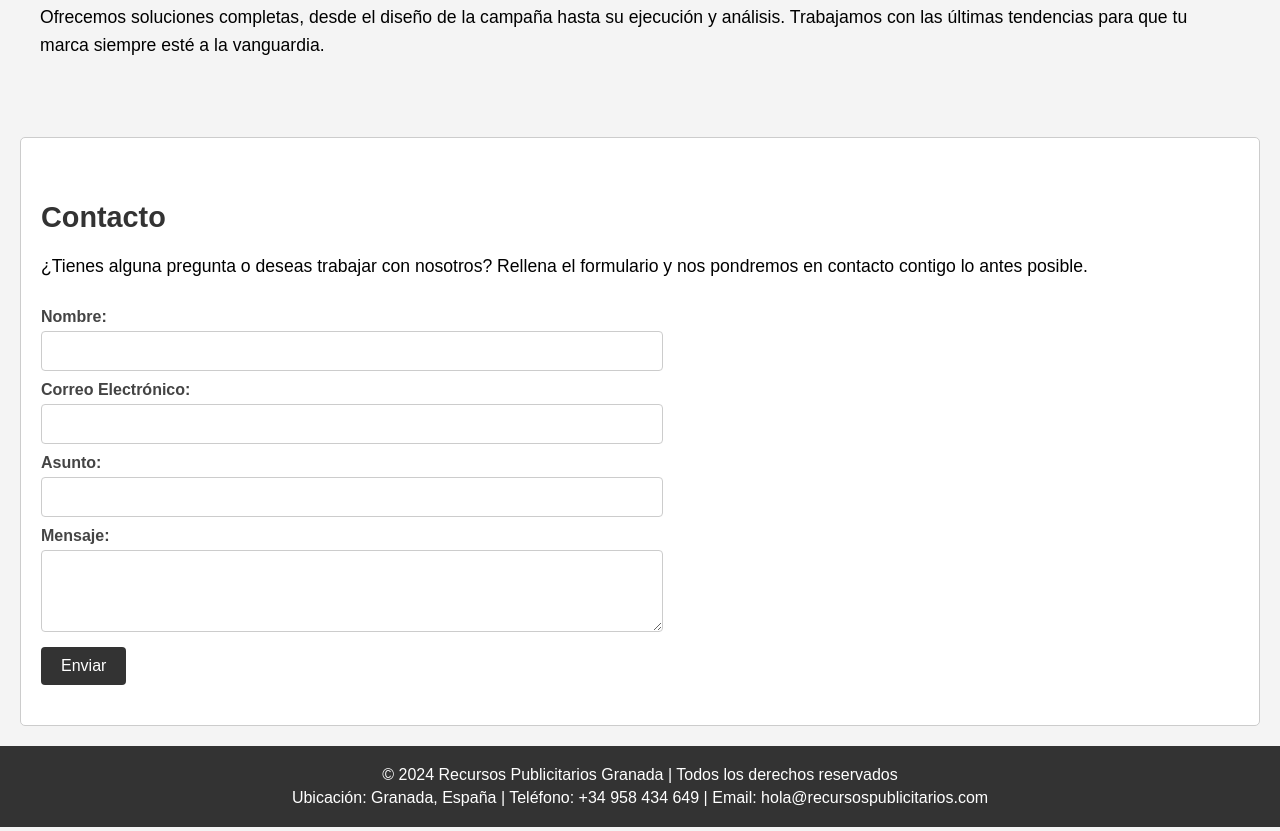
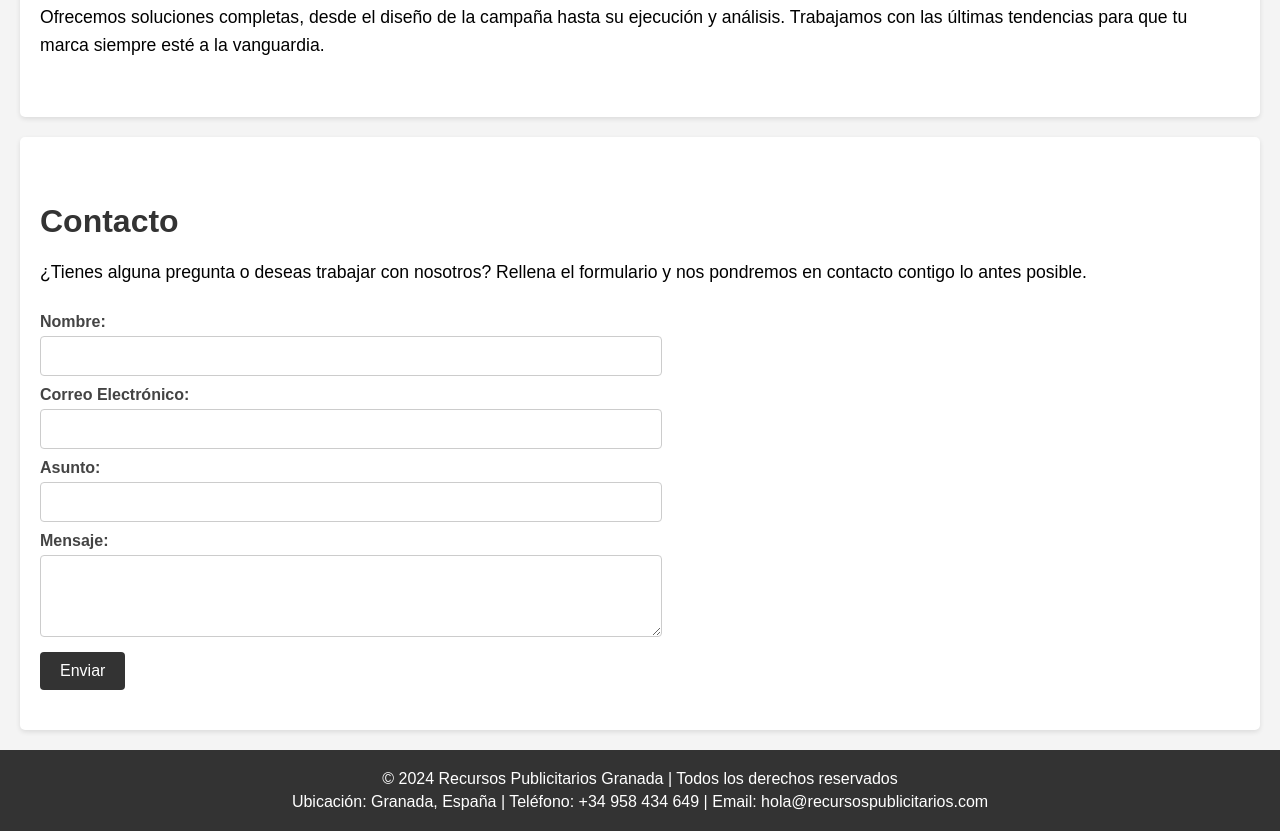
Before and after one commit to pooochoo/digitalizacion, a plain HTML site: page Pagina web_Javier.html in a window 1280 px wide. Shown: the part 1134-1965 px from the top of the page. Drawn offline with Linux system fonts and the light colour scheme.

Commit message:
Pagina_Javier

```diff
--- a/Pagina web_Javier.html
+++ b/Pagina web_Javier.html
@@ -7,12 +7,13 @@
     <style>
         /* Estilos generales */
         body {
-            font-family: 'Arial', sans-serif;
+            font-family: Arial, sans-serif;
             margin: 0;
             padding: 0;
             background-color: #f4f4f4;
         }
 
+        /* Encabezado */
         header {
             background-color: #333;
             color: white;
@@ -22,13 +23,14 @@
         }
 
         header img {
-            width: 120px; /* Ajusta el tamaño del logo */
+            width: 120px;
             height: auto;
             position: absolute;
             top: 10px;
             left: 20px;
         }
 
+        /* Navegación */
         nav {
             background-color: #444;
             padding: 15px;
@@ -43,9 +45,13 @@
             font-size: 1.1em;
         }
 
+        /* Secciones */
         section {
             padding: 40px 20px;
             margin: 20px;
+            background-color: #ffffff;
+            border-radius: 5px;
+            box-shadow: 0 2px 5px rgba(0, 0, 0, 0.1);
         }
 
         section h2 {
@@ -59,6 +65,7 @@
             line-height: 1.6;
         }
 
+        /* Lista de servicios */
         ul {
             list-style-type: disc;
             padding-left: 20px;
@@ -69,59 +76,7 @@
             font-size: 1.1em;
         }
 
-        footer {
-            background-color: #333;
-            color: white;
-            text-align: center;
-            padding: 15px 0;
-            position: relative;
-            bottom: 0;
-            width: 100%;
-        }
-
-        footer p {
-            margin: 5px 0;
-        }
-
-        /* Responsividad */
-        @media (max-width: 768px) {
-            header img {
-                width: 80px;
-            }
-
-            nav a {
-                font-size: 1em;
-                margin: 0 10px;
-            }
-
-            section {
-                padding: 20px 10px;
-            }
-
-            section h2 {
-                font-size: 1.5em;
-            }
-
-            footer {
-                font-size: 0.9em;
-            }
-        }
-
-            /* Estilos del formulario */
-        #contacto {
-            padding: 40px 20px;
-            margin: 20px;
-            background-color: #ffffff;
-            border: 1px solid #ccc;
-            border-radius: 5px;
-        }
-
-        #contacto h2 {
-            color: #333;
-            font-size: 1.8em;
-            margin-bottom: 15px;
-        }
-
+        /* Formulario de contacto */
         #contacto form {
             display: flex;
             flex-direction: column;
@@ -160,11 +115,47 @@
             background-color: #555;
         }
 
+        /* Pie de página */
+        footer {
+            background-color: #333;
+            color: white;
+            text-align: center;
+            padding: 15px 0;
+            width: 100%;
+        }
+
+        footer p {
+            margin: 5px 0;
+        }
+
+        /* Responsividad */
+        @media (max-width: 768px) {
+            header img {
+                width: 80px;
+            }
+
+            nav a {
+                font-size: 1em;
+                margin: 0 10px;
+            }
+
+            section {
+                padding: 20px 10px;
+            }
+
+            section h2 {
+                font-size: 1.5em;
+            }
+
+            footer {
+                font-size: 0.9em;
+            }
+        }
     </style>
 </head>
 <body>
 
-    <!-- Encabezado con logo -->
+    <!-- Encabezado -->
     <header>
         <h1>Recursos Publicitarios Granada</h1>
         <p>Tu solución en recursos publicitarios</p>
@@ -175,6 +166,7 @@
         <a href="#inicio">Inicio</a>
         <a href="#sobre-nosotros">Sobre Nosotros</a>
         <a href="#servicios">Servicios</a>
+        <a href="#contacto">Contacto</a> <!-- Nuevo enlace de Contacto -->
     </nav>
 
     <!-- Sección Inicio -->
@@ -226,7 +218,6 @@
         </form>
     </section>
 
-
     <!-- Pie de página -->
     <footer>
         <p>&copy; 2024 Recursos Publicitarios Granada | Todos los derechos reservados</p>
```
Lines whose indentation alone changed are shown as unchanged.
